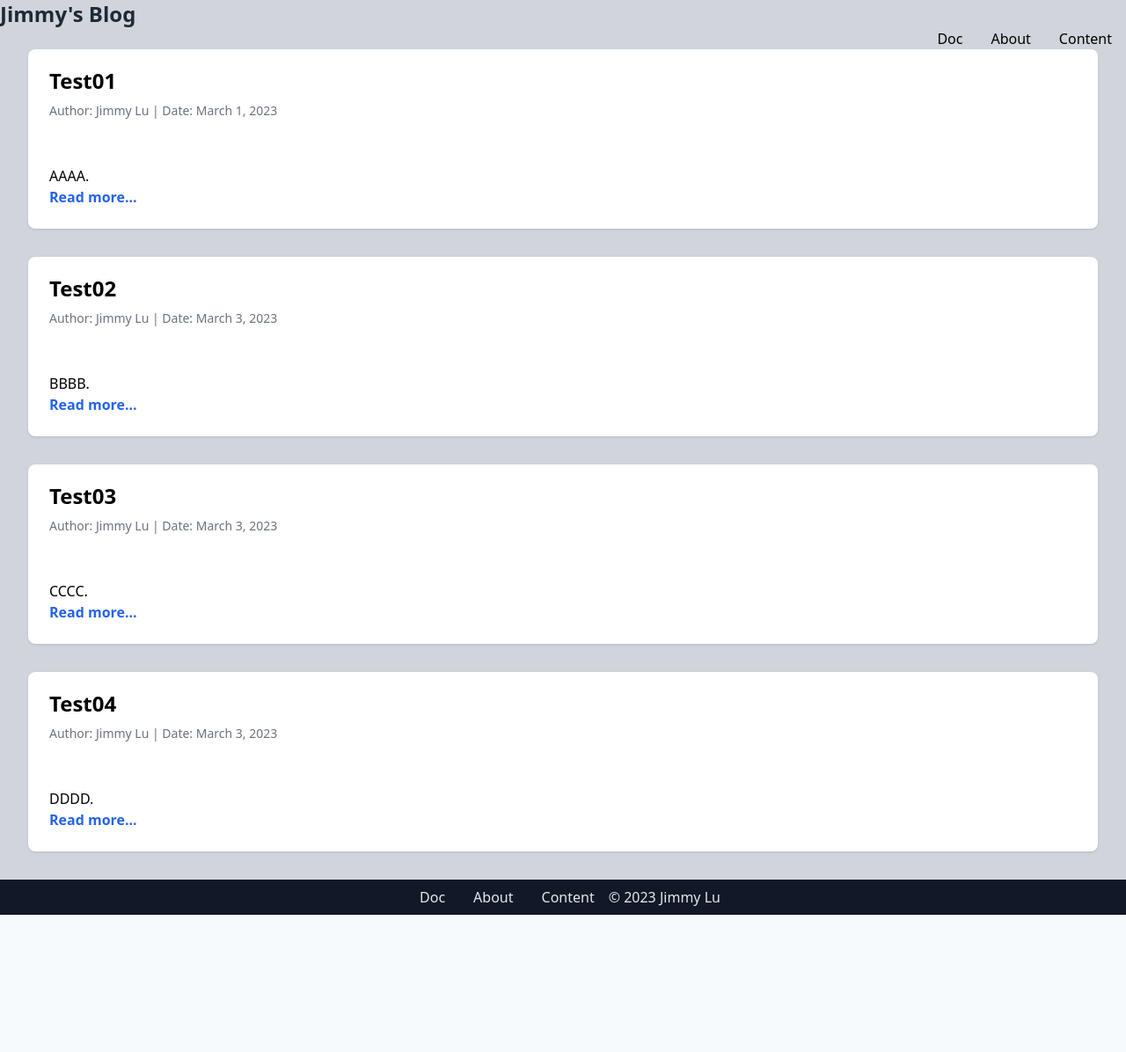
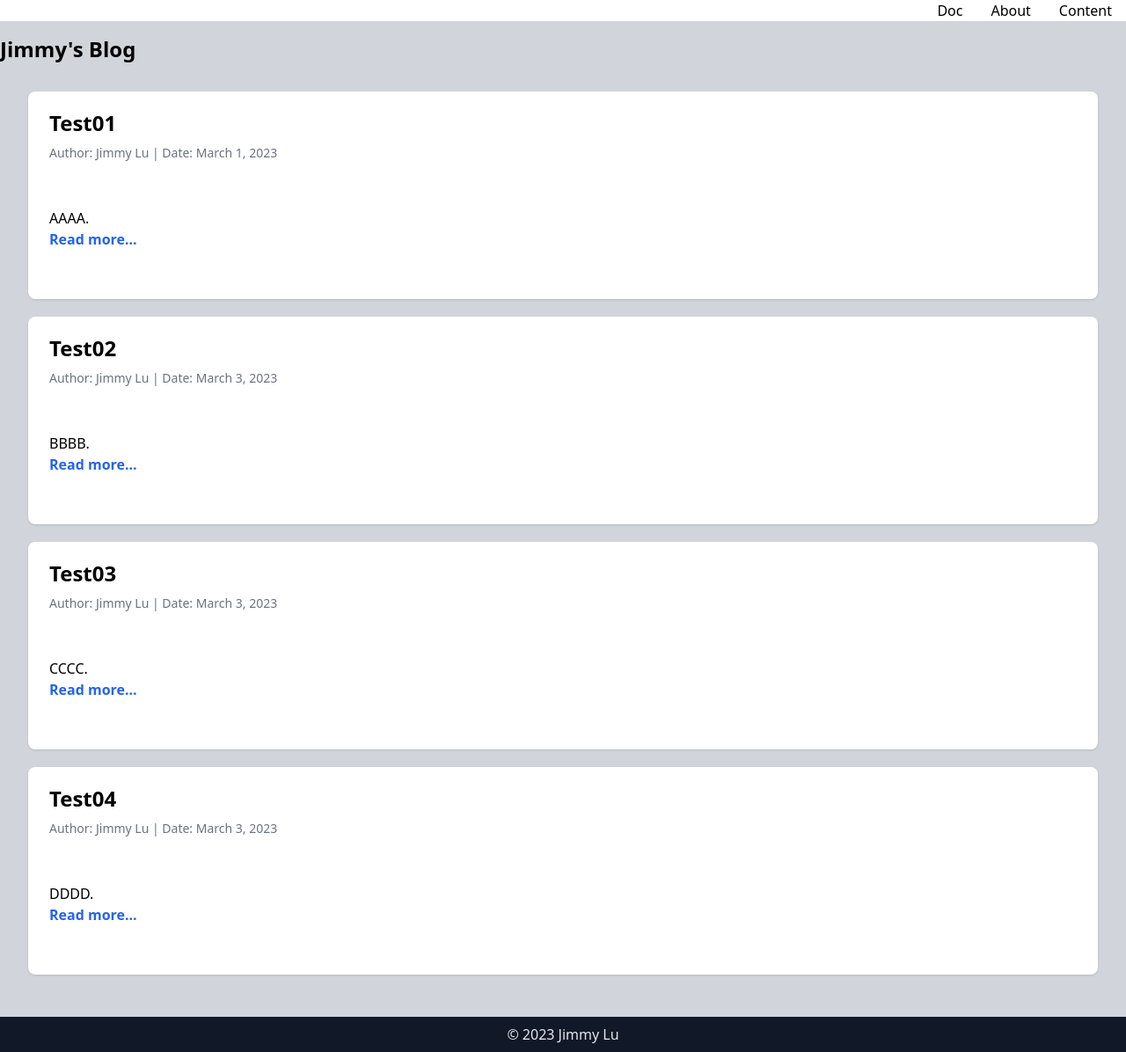
Before and after one commit to Jimmyluluu/PersonalBlog, a Vue app: page / in a window 1280 px wide. Shown: the whole page at 88% size. Before the commit the page ends 1040 px from the top, so only its background shows below. Built offline with nearby package versions, Linux system fonts and the light colour scheme.

Commit message:
fix some flex

```diff
--- a/src/components/HomePage.vue
+++ b/src/components/HomePage.vue
@@ -1,7 +1,5 @@
 <template>
-  <div class="bg-auto bg-gray-300 min-h-screen">
-    <h1 class="text-2xl text-gray-800 font-bold">{{ title }}</h1>
-    <header class="">
+  <header class="bg-white">
     <div class="nav-container flex justify-end">
       <nav>
         <ul class="inline-flex">
@@ -15,11 +13,15 @@
     </div>
   </header>
 
-    <main
-      v-for="post in posts"
-      class="max-w-7xl mx-auto px-4 sm:px-6 lg:px-8 body"
-    >
-      <article class="bg-white shadow overflow-hidden sm:rounded-lg mb-8">
+  <div class="bg-auto bg-gray-300 flex-grow">
+    <div class="row">
+      <div class="mx-auto py-4">
+        <h1 class="text-2xl font-bold mb-4">{{ title }}</h1>
+        <p class="text-gray-700 mb-4"></p>
+      </div>
+      <div class="flex flex-col gap-5">
+        <section v-for="post in posts" class="px-4 sm:px-6 lg:px-8">
+          <article class="bg-white shadow overflow-hidden rounded-lg pb-8">
             <div class="px-4 py-5 sm:px-6">
               <h2 class="text-2xl font-bold mb-2">{{ post.title }}</h2>
               <p class="text-sm text-gray-500 mb-2">
@@ -28,27 +30,26 @@
             </div>
             <div class="px-4 py-5 sm:p-6">
               <p class="text-base">{{ post.content }}</p>
-          <a href="#" class="text-blue-600 font-bold hover:underline"
-            >Read more...</a
-          >
+              <a href="#" class="text-blue-600 font-bold hover:underline">Read more...</a>
             </div>
           </article>
-    </main>
+        </section>
+      </div>
 
-    <footer class="bottom-0 w-full bg-gray-900 text-gray-200 text-center py-2">
+    </div>
+    <div class="h-12" />
+  </div>
+
+
+  <footer class="w-full bg-gray-900 text-gray-200 text-center py-2">
     <nav>
-        <ul class="inline-flex">
-          <li v-for="item in items">
-            <a :href="item.http" class="px-4 hover:bg-gray-800">{{
-              item.name
-            }}</a>
-          </li>
+      <p class="inline-flex">
       <p>&copy; 2023 Jimmy Lu</p>
-        </ul>
+      </p>
     </nav>
   </footer>
-  </div>
 </template>
+
 
 <script>
 export default {
@@ -92,9 +93,9 @@ export default {
 </script>
 
 <style>
-html,
+/* html,
 body {
   height: 100%;
-  background-color: #f7fafc;
-}
+  background-color: #e0921e;
+} */
 </style>
```
Lines whose indentation alone changed are shown as unchanged.
